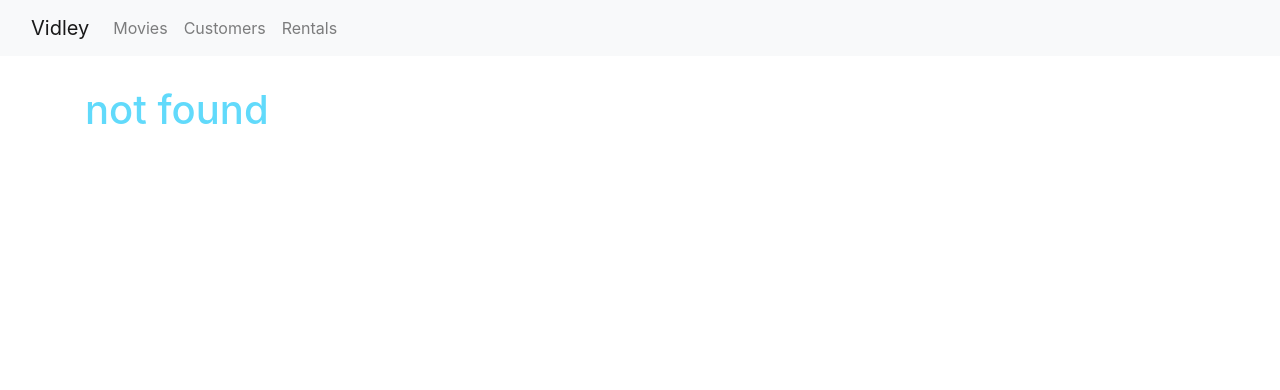
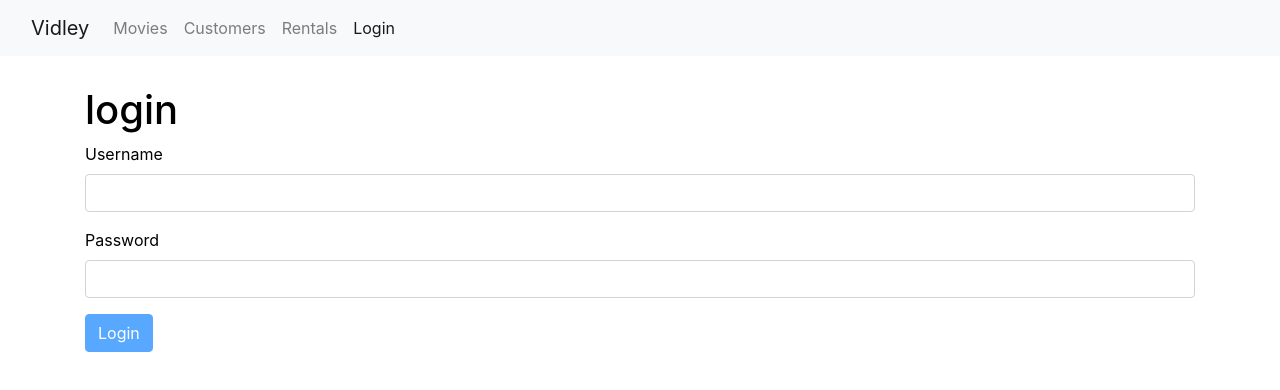
Before and after one commit to subodh20/vidley-project, a React (Create React App) app: page /login in a window 1280 px wide. Before the commit this address led to /not-found. Shown: the top 390 px of the page. Built offline with nearby package versions, Linux system fonts and the light colour scheme.

Commit message:
form validation

```diff
--- a/package.json
+++ b/package.json
@@ -8,6 +8,7 @@
     "@testing-library/user-event": "^12.6.0",
     "bootstrap": "^4.5.3",
     "font-awesome": "^4.7.0",
+    "joi-browser": "^13.4.0",
     "lodash": "^4.17.21",
     "react": "^17.0.1",
     "react-dom": "^17.0.1",
--- a/src/App.css
+++ b/src/App.css
@@ -37,5 +37,5 @@
   }
 }
 .container {
-  color: #61dafb;
+  color: #000000;
 }
--- a/src/App.js
+++ b/src/App.js
@@ -7,6 +7,7 @@
 import "./App.css";
 import NavBar from "./components/navBar";
 import MoviesForm from "./components/movieForm";
+import LoginForm from "./components/loginForm";
 
 function App() {
   return (
@@ -14,6 +15,7 @@
       <NavBar />
       <main className="container">
         <Switch>
+          <Route path="/login" component={LoginForm} />
           <Route path="/movies/:id" component={MoviesForm} />
           <Route path="/movies" component={Movies} />
           <Route path="/customers" component={Customers} />
--- /dev/null
+++ b/src/common/input.jsx
@@ -0,0 +1,19 @@
+import React, { Component } from "react";
+const Input = ({ name, label, value, error, onChange }) => {
+  return (
+    <div className="form-group">
+      <label htmlFor={name}>{label}</label>
+      <input
+        value={value}
+        onChange={onChange}
+        name={name}
+        id={name}
+        type="text"
+        className="form-control"
+      />
+      {error && <div className="alert alert-danger">{error}</div>}
+    </div>
+  );
+};
+
+export default Input;
--- /dev/null
+++ b/src/components/loginForm.jsx
@@ -0,0 +1,73 @@
+import React, { Component } from "react";
+import Joi, { errors } from "joi-browser";
+import Input from "../common/input";
+class LoginForm extends Component {
+  state = {
+    account: { username: "", password: "" },
+    errors: {},
+  };
+  schema = {
+    username: Joi.string().required().label("Username"),
+    password: Joi.string().required().label("Password"),
+  };
+  validate = () => {
+    const options = { abortEarly: false };
+    const { error } = Joi.validate(this.state.account, this.schema, options);
+    if (!error) return null;
+    const errors = {};
+    for (let item of error.details) errors[item.path[0]] = item.message;
+    return errors;
+  };
+  validateProperty = ({ name, value }) => {
+    const obj = { [name]: value };
+    const schema = { [name]: this.schema[name] };
+    const { error } = Joi.validate(obj, schema);
+    return error ? error.details[0].message : null;
+  };
+  handleSubmit = (e) => {
+    e.preventDefault();
+    //call the server
+    const errors = this.validate();
+    this.setState({ errors: errors || {} });
+    if (errors) return;
+    console.log("submitted");
+  };
+
+  handleChange = ({ currentTarget: input }) => {
+    const errors = { ...this.state.errors };
+    const errorMessage = this.validateProperty(input);
+    if (errorMessage) errors[input.name] = errorMessage;
+    else delete errors[input.name];
+    const account = { ...this.state.account };
+    account[input.name] = input.value;
+    this.setState({ account, errors });
+  };
+  render() {
+    const { account, errors } = this.state;
+    return (
+      <div>
+        <h1>login</h1>
+        <form onSubmit={this.handleSubmit}>
+          <Input
+            name="username"
+            value={account.username}
+            label="Username"
+            onChange={this.handleChange}
+            error={errors.username}
+          />
+          <Input
+            name="password"
+            value={account.password}
+            label="Password"
+            onChange={this.handleChange}
+            error={errors.password}
+          />
+          <button disabled={this.validate()} className="btn btn-primary">
+            Login
+          </button>
+        </form>
+      </div>
+    );
+  }
+}
+export default LoginForm;
--- a/src/components/navBar.jsx
+++ b/src/components/navBar.jsx
@@ -20,14 +20,21 @@
         </button>
         <div className="collapse navbar-collapse" id="navbarNavAltMarkup">
           <div className="navbar-nav">
-            <NavLink className="nav-link " aria-current="page" to="/movies">
+            <NavLink
+              className=" nav-item nav-link "
+              aria-current="page"
+              to="/movies"
+            >
               Movies
             </NavLink>
-            <NavLink className="nav-link" to="/customers">
+            <NavLink className="nav-item nav-link" to="/customers">
               Customers
             </NavLink>
-            <NavLink className="nav-link" to="rentals">
+            <NavLink className="nav-item nav-link" to="/rentals">
               Rentals
+            </NavLink>
+            <NavLink className="nav-item nav-link" to="/login">
+              Login
             </NavLink>
           </div>
         </div>
```
Also changed, not shown: 2 other files (tests, documents, lock files or other folders).
